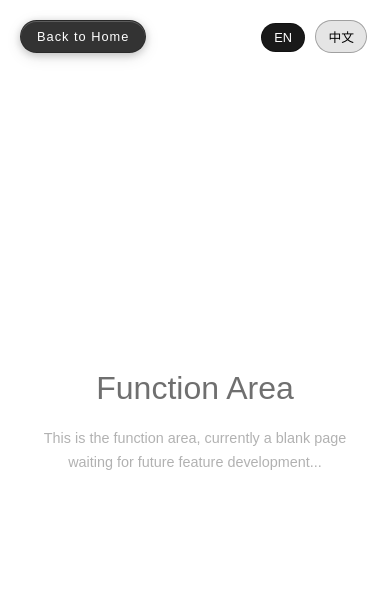
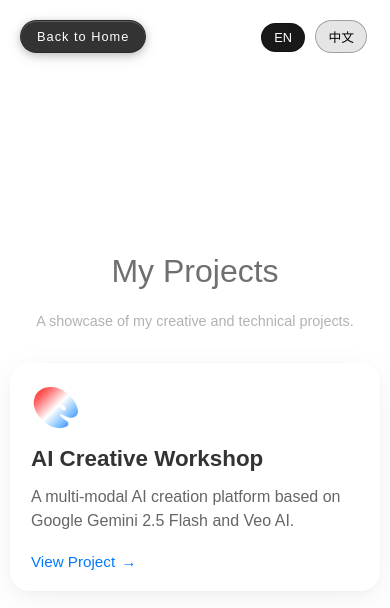
Before and after one commit to IIIIQIIII/msj-web, a plain HTML site: page function.html in a window 390 px wide. Drawn offline with Linux system fonts and the light colour scheme.

Commit message:
feat: Add project showcase to function page
- Add 'AI Creative Workshop' project card
- Implement responsive grid layout for projects
- Style with glassmorphism and Apple UI design
- Support English/Chinese language switching

```diff
--- a/function.html
+++ b/function.html
@@ -126,6 +126,120 @@
             opacity: 0.5;
         }
 
+        /* 项目展示区 */
+        .projects-showcase {
+            margin-top: 60px;
+            padding: 0 20px;
+            width: 100%;
+            max-width: 1200px;
+        }
+
+        .projects-grid {
+            display: grid;
+            grid-template-columns: repeat(auto-fit, minmax(320px, 1fr));
+            gap: 30px;
+            list-style: none;
+        }
+
+        .project-card {
+            background: rgba(255, 255, 255, 0.7);
+            backdrop-filter: blur(20px);
+            -webkit-backdrop-filter: blur(20px);
+            border-radius: 20px;
+            border: 1px solid rgba(255, 255, 255, 0.5);
+            box-shadow:
+                0 8px 32px rgba(0, 0, 0, 0.06),
+                0 2px 8px rgba(0, 0, 0, 0.03),
+                inset 0 1px 0 rgba(255, 255, 255, 0.6);
+            padding: 30px;
+            transition: all 0.4s cubic-bezier(0.175, 0.885, 0.32, 1.275);
+            cursor: pointer;
+            position: relative;
+            overflow: hidden;
+            display: flex;
+            flex-direction: column;
+            justify-content: space-between;
+            min-height: 280px;
+        }
+
+        .project-card::before {
+            content: '';
+            position: absolute;
+            top: 0;
+            left: 0;
+            right: 0;
+            bottom: 0;
+            background: linear-gradient(135deg, rgba(255, 0, 0, 0.05) 0%, rgba(0, 0, 255, 0.05) 100%);
+            opacity: 0;
+            transition: opacity 0.4s ease;
+            border-radius: 20px;
+        }
+
+        .project-card:hover {
+            transform: translateY(-8px) scale(1.02);
+            box-shadow:
+                0 20px 40px rgba(0, 0, 0, 0.1),
+                0 8px 16px rgba(0, 0, 0, 0.06),
+                inset 0 1px 0 rgba(255, 255, 255, 0.8);
+            border-color: rgba(255, 255, 255, 0.8);
+        }
+
+        .project-card:hover::before {
+            opacity: 1;
+        }
+
+        .project-icon {
+            font-size: 3rem;
+            margin-bottom: 15px;
+            background: linear-gradient(135deg, #ff0000 0%, #ff6b6b 25%, #ffffff 50%, #6bb6ff 75%, #0000ff 100%);
+            background-clip: text;
+            -webkit-background-clip: text;
+            color: transparent;
+            display: inline-block;
+        }
+
+        .project-title {
+            font-size: 1.8rem;
+            font-weight: 600;
+            color: #333;
+            margin-bottom: 12px;
+            line-height: 1.2;
+        }
+
+        .project-subtitle {
+            font-size: 1rem;
+            color: #666;
+            margin-bottom: 20px;
+            line-height: 1.5;
+            flex-grow: 1;
+        }
+
+        .project-link {
+            display: inline-flex;
+            align-items: center;
+            color: #007AFF;
+            text-decoration: none;
+            font-weight: 500;
+            font-size: 0.95rem;
+            transition: all 0.2s ease;
+            align-self: flex-start;
+        }
+
+        .project-link:hover {
+            color: #0051D5;
+            transform: translateX(3px);
+        }
+
+        .project-link::after {
+            content: '→';
+            margin-left: 6px;
+            transition: transform 0.2s ease;
+        }
+
+        .project-link:hover::after {
+            transform: translateX(3px);
+        }
+
         /* 响应式设计 */
         @media (max-width: 768px) {
             .return-button {
@@ -142,6 +256,21 @@
             .function-description {
                 font-size: 1rem;
                 padding: 0 20px;
+            }
+            .projects-showcase {
+                margin-top: 40px;
+                padding: 0 15px;
+            }
+            .projects-grid {
+                grid-template-columns: 1fr;
+                gap: 20px;
+            }
+            .project-card {
+                padding: 25px;
+                min-height: 250px;
+            }
+            .project-title {
+                font-size: 1.6rem;
             }
         }
 
@@ -170,6 +299,20 @@
                 font-size: 0.9rem;
                 padding: 0 20px;
             }
+            .projects-showcase {
+                margin-top: 30px;
+                padding: 0 10px;
+            }
+            .project-card {
+                padding: 20px;
+                min-height: 220px;
+            }
+            .project-icon {
+                font-size: 2.5rem;
+            }
+            .project-title {
+                font-size: 1.4rem;
+            }
         }
     </style>
 </head>
@@ -191,13 +334,37 @@
     <!-- 功能区内容 -->
     <div class="function-content">
         <h1 class="function-title">
-            <span data-lang="en">Function Area</span>
-            <span data-lang="zh" style="display: none;">功能区</span>
+            <span data-lang="en">My Projects</span>
+            <span data-lang="zh" style="display: none;">我的项目</span>
         </h1>
         <p class="function-description">
-            <span data-lang="en">This is the function area, currently a blank page waiting for future feature development...</span>
-            <span data-lang="zh" style="display: none;">这里是功能区，目前为纯白页面，等待后续功能开发...</span>
+            <span data-lang="en">A showcase of my creative and technical projects.</span>
+            <span data-lang="zh" style="display: none;">我的创意与技术项目展示。</span>
         </p>
+
+        <!-- 项目展示区 -->
+        <div class="projects-showcase">
+            <ul class="projects-grid">
+                <!-- AI 创作工坊项目卡片 -->
+                <li class="project-card" onclick="window.open('https://create.mashijian.com', '_blank')">
+                    <div>
+                        <div class="project-icon">🎨</div>
+                        <h2 class="project-title">
+                            <span data-lang="en">AI Creative Workshop</span>
+                            <span data-lang="zh" style="display: none;">AI 创作工坊</span>
+                        </h2>
+                        <p class="project-subtitle">
+                            <span data-lang="en">A multi-modal AI creation platform based on Google Gemini 2.5 Flash and Veo AI.</span>
+                            <span data-lang="zh" style="display: none;">基于 Google Gemini 2.5 Flash 和 Veo AI 的现代化多模态创作平台。</span>
+                        </p>
+                    </div>
+                    <a href="https://create.mashijian.com" target="_blank" class="project-link" onclick="event.stopPropagation()">
+                        <span data-lang="en">View Project</span>
+                        <span data-lang="zh" style="display: none;">查看项目</span>
+                    </a>
+                </li>
+            </ul>
+        </div>
     </div>
 
     <script>
```
